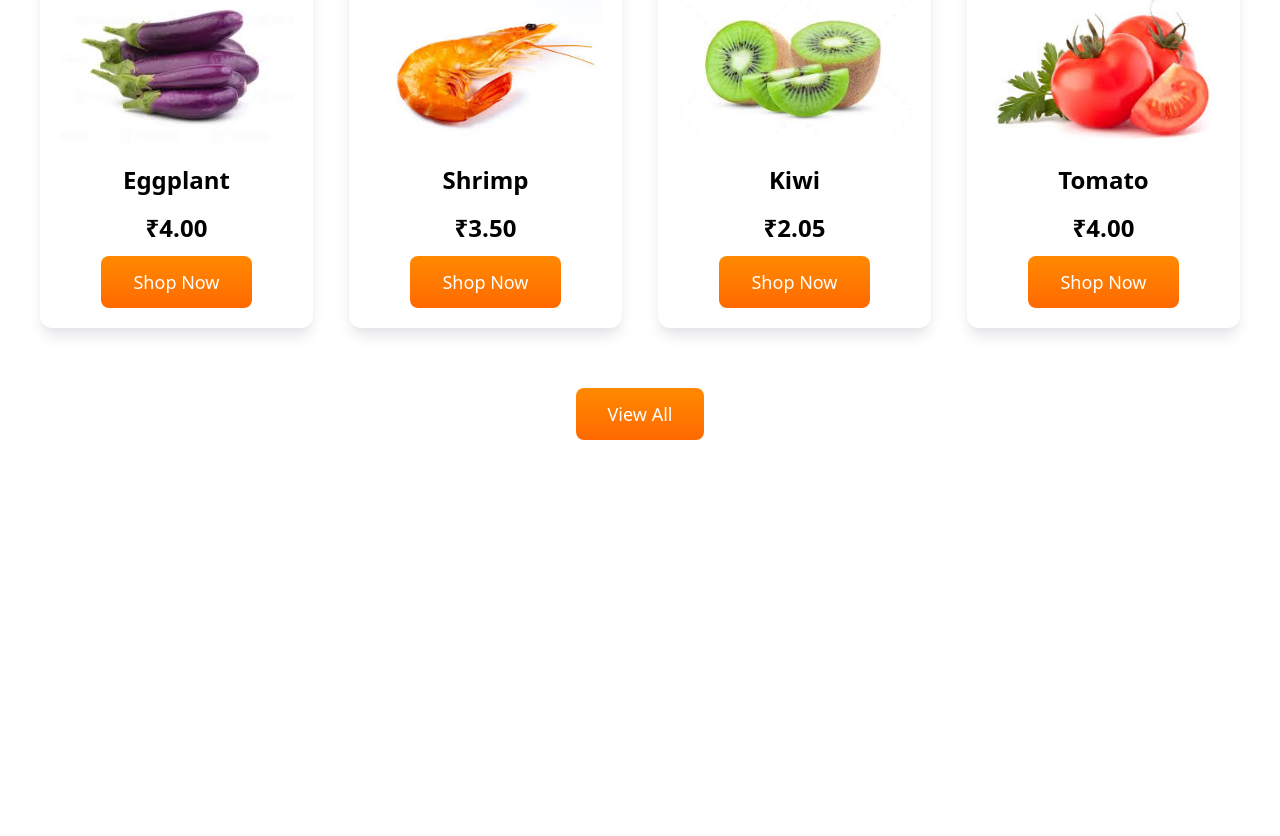
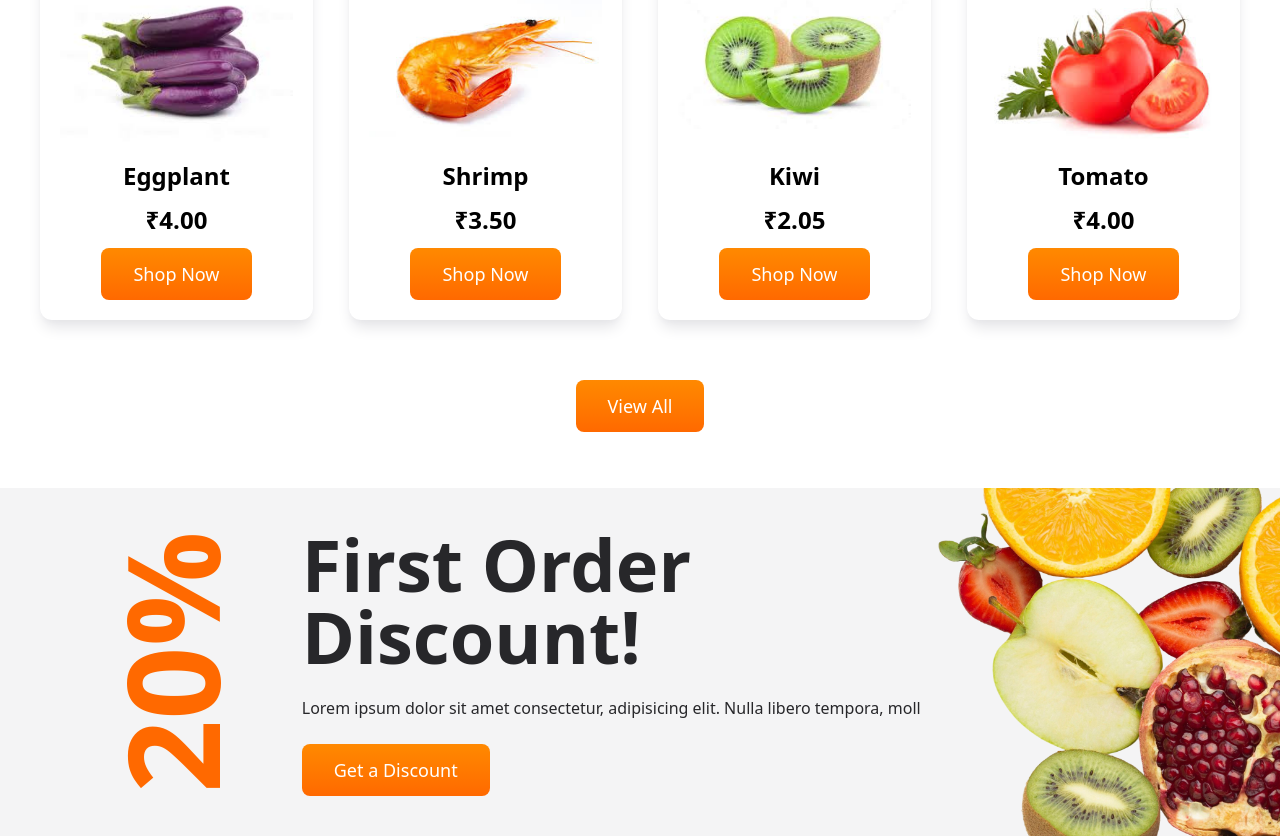
Before and after one commit to MeghaYewalekar/MDailyFresh, a React (Vite) app: page / in a window 1280 px wide. Shown: the part 2988-3824 px from the top of the page. Before the commit the page ends 3484 px from the top, so only its background shows below. Built offline with nearby package versions, Linux system fonts and the light colour scheme.

Commit message:
Product section responsiveness done and Discout Section completed

```diff
--- a/src/components/Button.jsx
+++ b/src/components/Button.jsx
@@ -2,7 +2,8 @@ import React from 'react'
 
 const Button = (props) => {
   return (
-    <button className='bg-gradient-to-b from-orange-400 to-orange-500 text-white px-8 py-3 rounded-lg rext-md md:text-lg hover:scale-105 hover:to-orange-600 transition-all duration-300 cursor-pointer'>{props.content}</button>
+    <button className='bg-gradient-to-b from-orange-400 to-orange-500 text-white px-2 py-2 md:px-8 md:py-3 rounded-lg t
+  ]ext-md md:text-lg hover:scale-105 hover:to-orange-600 transition-all duration-300 cursor-pointer'>{props.content}</button>
   )
 }
 
--- a/src/components/Cards.jsx
+++ b/src/components/Cards.jsx
@@ -2,27 +2,27 @@ import React from "react";
 import { FaHeart, FaPlus } from "react-icons/fa";
 import Button from "./Button";
 
-const Cards = ({image,name,price}) => {
+const Cards = ({ image, name, price }) => {
   return (
     <div className="p-5 rounded-xl shadow-lg shadow-zinc-200 transition-all duration-300 hover:shadow-xl hover:shadow-orange-300/50 hover:scale-100">
-
-
       <div className="flex justify-between ">
         <span className="">
           <FaHeart />
         </span>
-        <button className="bg-gradient-to-b from-orange-400 to-orange-500 text-white  text-xl px-2 py-2 rounded-lg ">
+        <button className="bg-gradient-to-b from-orange-400 to-orange-500 text-white  md:text-xl p-1 md:p-2 rounded-lg ">
           <FaPlus />
         </button>
       </div>
 
-      <div className="w-full h-50 ">
-        <img src={image} className="w-full h-full object-contain" />
-      </div>
-      <div className="text-center">
-        <h3 className="text-2xl font-semibold">{name}</h3>
-        <p className="text-2xl font-bold mt-4 mb-3 ">₹{price.toFixed(2)}</p>
-        <Button content="Shop Now" />
+      <div className="flex flex-row md:flex-col">
+        <div className="w-[300px] md:w-full h-36 md:h-50 ">
+          <img src={image} className="w-full h-full object-contain" />
+        </div>
+        <div className="text-center">
+          <h3 className="text-xl md:text-2xl font-semibold">{name}</h3>
+          <p className="text-xl md:text-2xl font-bold  py-2 md:py-3">₹{price.toFixed(2)}</p>
+          <Button  content="Shop Now" />
+        </div>
       </div>
     </div>
   );
--- /dev/null
+++ b/src/components/Discount.jsx
@@ -0,0 +1,21 @@
+import React from 'react'
+import Button from './Button'
+import freshFruits from "../assets/fresh-fruits.png"
+
+const Discount = () => {
+  return (
+    <section className='bg-zinc-100 bg-right bg-no-repeat bg-contain' style={{backgroundImage : `url(${freshFruits})`}}>
+        <div className='flex flex-col md:flex-row max-w-[1400px] mx-auto px-10 py-10'>
+            <span className='text-5xl md:text-9xl text-orange-500 font-bold ransform md:-rotate-90 h-fit md:self-center'>20%</span>
+            <div className='max-w-[700px] '>
+                <h3 className='text-4xl md:text-7xl text-zinc-800 font-bold '>First Order Discount!</h3>
+                <p className='text-zinc-800 my-6'>Lorem ipsum dolor sit amet consectetur, adipisicing elit. Nulla libero tempora, moll</p>
+                <Button content="Get a Discount"/>
+            </div>
+
+        </div>
+    </section>
+  )
+}
+
+export default Discount
--- a/src/components/Products.jsx
+++ b/src/components/Products.jsx
@@ -28,7 +28,7 @@ const Products = () => {
         <Heading highlight="Our" heading="Products" />
 
         {/* Tabs */}
-        <div className="flex gap-3 justify-center mt-8 rounded-lg">
+        <div className="flex flex-wrap gap-3 justify-center mt-8 rounded-lg">
           {categories.map((category) => {
             return (
               <button
@@ -47,7 +47,7 @@ const Products = () => {
           })}
         </div>
         {/* product listing */}
-        <div className="grid grid-cols-4 gap-9 mt-20">{renderCards}</div>
+        <div className="grid sm:grid-cols-2 md:grid-cols-3 lg:grid-cols-4 gap-9 mt-20">{renderCards}</div>
 
         <div className="mt-15 mx-auto w-fit"><Button content="View All" /></div>
       </div>
--- a/src/components/home/Home.jsx
+++ b/src/components/home/Home.jsx
@@ -4,6 +4,7 @@ import Hero from "../Hero";
 import Category from "../Category";
 import Values from "../Values";
 import Products from "../products";
+import Discount from "../Discount";
 
 const Home = () => {
   return (
@@ -13,6 +14,7 @@ const Home = () => {
       <Category />
       <Values />
       <Products />
+      <Discount />
     </div>
   );
 };
```
Also changed, not shown: src/assets/fresh-fruits.jpeg (deleted), src/assets/fresh-fruits.png (added).
